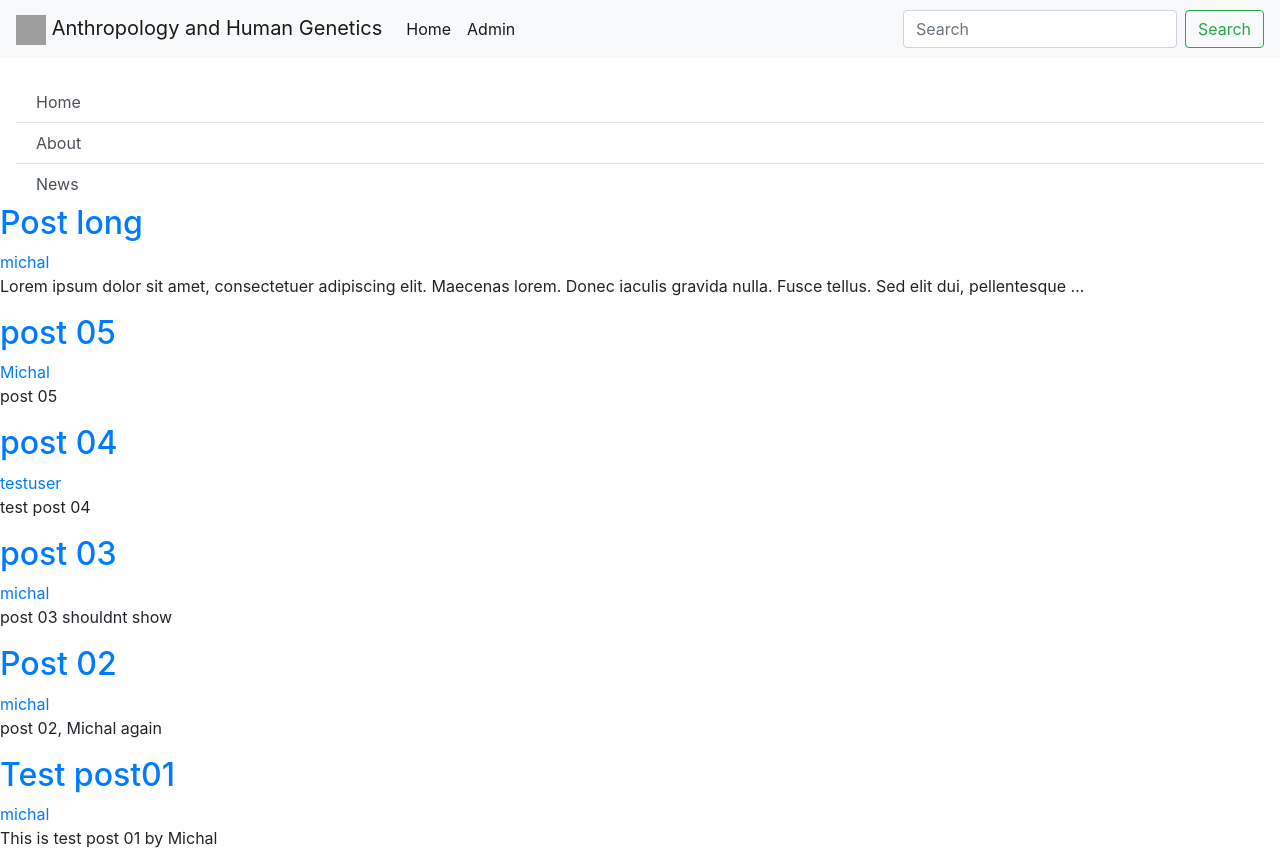
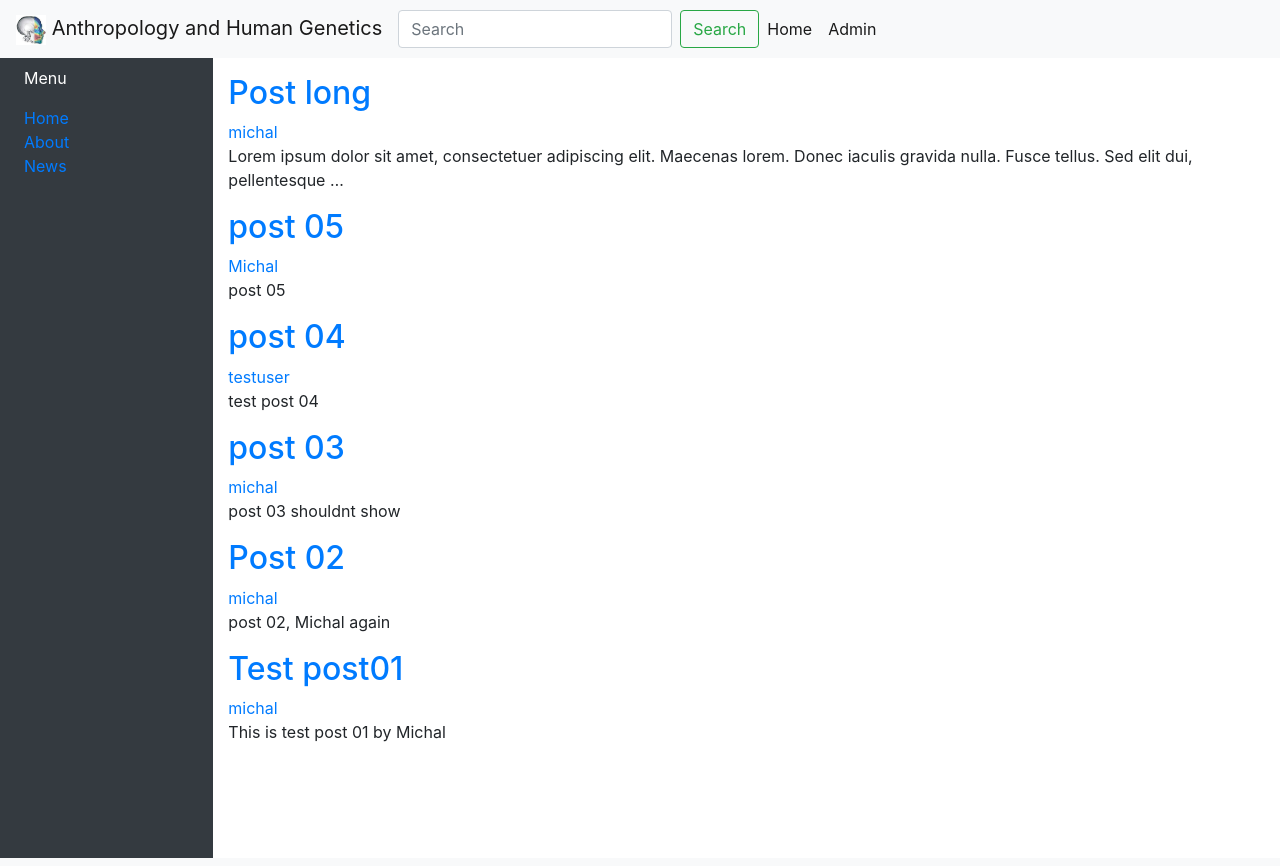
Before and after one commit to MichalStruska/AnthroWeb, a Django app: page / in a window 1280 px wide. Run offline with Django 3.2, Linux system fonts and the light colour scheme; data comes from the database, SQL or seed files in the repository; some libraries are stand-ins or nearby versions; grey boxes are pictures that could not be loaded.

Commit message:
fixed btstrp side navbar

```diff
--- a/blog/templates/blog/base.html
+++ b/blog/templates/blog/base.html
@@ -3,23 +3,29 @@
 <html>
 
     <head>
+        <link rel="stylesheet" href="https://cdn.jsdelivr.net/npm/bootstrap@4.3.1/dist/css/bootstrap.min.css" integrity="sha384-ggOyR0iXCbMQv3Xipma34MD+dH/1fQ784/j6cY/iJTQUOhcWr7x9JvoRxT2MZw1T" crossorigin="anonymous">
         <meta charset="utf-8">
         <meta name="viewport" content="width=device-width, initial-scale=1, shrink-to-fit=no">
         <title>Anthropology and Human Genetics</title>
     </head>
 
     <header class="site-header">
-        <link rel="stylesheet" href="https://maxcdn.bootstrapcdn.com/bootstrap/4.0.0/css/bootstrap.min.css" integrity="sha384-Gn5384xqQ1aoWXA+058RXPxPg6fy4IWvTNh0E263XmFcJlSAwiGgFAW/dAiS6JXm" crossorigin="anonymous">
         <nav class="navbar navbar-expand-lg navbar-light bg-light justify-content-center">
             <a class="navbar-brand" href="{% url 'blog-home' %}">
-                    <img src="/docs/4.0/assets/brand/bootstrap-solid.svg" width="30" height="30" alt="">
+                <img src="{% static "images/Logo.jfif" %}" width="30" height="30" alt="">
                 Anthropology and Human Genetics
             </a>
             <button class="navbar-toggler" type="button" data-toggle="collapse" data-target="#navbarSupportedContent" aria-controls="navbarSupportedContent" aria-expanded="false" aria-label="Toggle navigation">
                 <span class="navbar-toggler-icon"></span>
             </button>
 
-                <div class="collapse navbar-collapse" id="navbarSupportedContent">
+            <div class="collapse navbar-collapse align-items-right" id="navbarSupportedContent">
+
+                <form class="form-inline my-2 my-lg-0">
+                    <input class="form-control mr-sm-2" type="search" placeholder="Search" aria-label="Search">
+                    <button class="btn btn-outline-success my-2 my-sm-0" type="submit">Search</button>
+                </form>
+
                 <ul class="navbar-nav mr-auto">
                     <li class="nav-item active">
                         <a class="nav-link" href="{% url 'blog-home' %}">Home <span class="sr-only">(current)</span></a>
@@ -28,54 +34,70 @@
                         <a class="nav-link" href="/admin">Admin <span class="sr-only">(current)</span></a>
                     </li>
                 </ul>
-                  <form class="form-inline my-2 my-lg-0">
-                    <input class="form-control mr-sm-2" type="search" placeholder="Search" aria-label="Search">
-                    <button class="btn btn-outline-success my-2 my-sm-0" type="submit">Search</button>
-                  </form>
             </div>
         </nav>
 
     </header>
 
-    <div class="wrapper">
-        <nav
-        id="sidebarMenu"
-        class="collapse d-lg-block sidebar collapse bg-white"
-        >
-            <div class="position-sticky">
-                <div class="list-group list-group-flush mx-3 mt-4">
+    <body>
+
+
+        <div class="container-fluid">
+            <div class="row flex-nowrap">
+                <div class="col-auto col-md-3 col-xl-2 px-sm-2 px-0 bg-dark">
+                    <div class="d-flex flex-column align-items-center align-items-sm-start px-3 pt-2 text-white min-vh-100">
+                        <a href="/" class="d-flex align-items-center pb-3 mb-md-0 me-md-auto text-white text-decoration-none">
+                            <span class="fs-5 d-none d-sm-inline">Menu</span>
+                        </a>
+                        <ul class="nav nav-pills flex-column mb-sm-auto mb-0 align-items-center align-items-sm-start" id="menu">
+                            <li class="nav-item">
                                 <a
                                     href="{% url 'blog-home' %}"
-                        class="list-group-item list-group-item-action py-2 ripple"
+                                    class="ms-1 d-none d-sm-inline"
                                     aria-current="true"
                                     >
                                 <i class="fas fa-tachometer-alt fa-fw me-3"></i
                                     ><span>Home</span>
                                 </a>
+
+                            </li>
+                            <li class="nav-item">
                                 <a
                                     href="{% url 'blog-about' %}"
-                        class="list-group-item list-group-item-action py-2 ripple"
+                                    class="ms-1 d-none d-sm-inline"
                                     aria-current="true"
                                     >
                                 <i class="fas fa-tachometer-alt fa-fw me-3"></i
                                     ><span>About</span>
                                 </a>
+
+                            </li>
+                            <li class="nav-item">
                                 <a
                                     href="{% url 'blog-news' %}"
-                        class="list-group-item list-group-item-action py-2 ripple"
+                                    class="ms-1 d-none d-sm-inline"
                                     aria-current="true"
                                     >
                                 <i class="fas fa-tachometer-alt fa-fw me-3"></i
                                     ><span>News</span>
                                 </a>
 
+                            </li>
                     </div>
                 </div>
-        </nav>
-
-        <div class="justify-content-center">
+                <div class="col py-3">
                     {% block content %}{% endblock %}
                 </div>
             </div>
+        </div>
+
+
+
+
+    <script src="https://code.jquery.com/jquery-3.3.1.slim.min.js" integrity="sha384-q8i/X+965DzO0rT7abK41JStQIAqVgRVzpbzo5smXKp4YfRvH+8abtTE1Pi6jizo" crossorigin="anonymous"></script>
+    <script src="https://cdn.jsdelivr.net/npm/popper.js@1.14.7/dist/umd/popper.min.js" integrity="sha384-UO2eT0CpHqdSJQ6hJty5KVphtPhzWj9WO1clHTMGa3JDZwrnQq4sF86dIHNDz0W1" crossorigin="anonymous"></script>
+    <script src="https://cdn.jsdelivr.net/npm/bootstrap@4.3.1/dist/js/bootstrap.min.js" integrity="sha384-JjSmVgyd0p3pXB1rRibZUAYoIIy6OrQ6VrjIEaFf/nJGzIxFDsf4x0xIM+B07jRM" crossorigin="anonymous"></script>
+    </body>
+
 
 </html>
--- a/blog/templates/blog/home.html
+++ b/blog/templates/blog/home.html
@@ -15,5 +15,6 @@
 
     {% endfor %}
     <!--<link rel="stylesheet" href="{% static "css/main02.css" %}" />-->
-    <link rel="stylesheet" href="https://maxcdn.bootstrapcdn.com/bootstrap/4.0.0/css/bootstrap.min.css" integrity="sha384-Gn5384xqQ1aoWXA+058RXPxPg6fy4IWvTNh0E263XmFcJlSAwiGgFAW/dAiS6JXm" crossorigin="anonymous">
+    <!--<link rel="stylesheet" href="https://maxcdn.bootstrapcdn.com/bootstrap/4.0.0/css/bootstrap.min.css" integrity="sha384-Gn5384xqQ1aoWXA+058RXPxPg6fy4IWvTNh0E263XmFcJlSAwiGgFAW/dAiS6JXm" crossorigin="anonymous">-->
+
 {% endblock content %}
```
Also changed, not shown: blog/static/images/Logo.jfif (added). Lines whose indentation alone changed are shown as unchanged.
